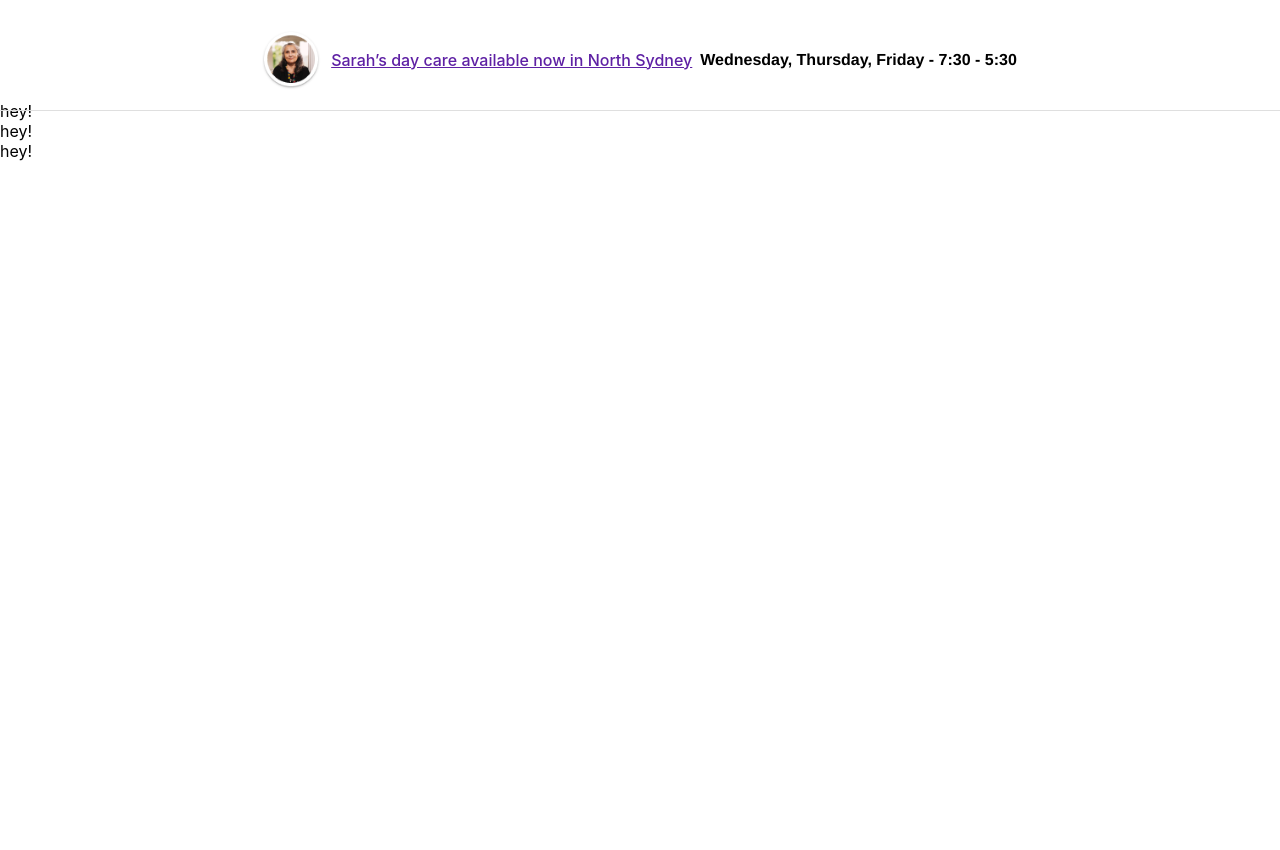
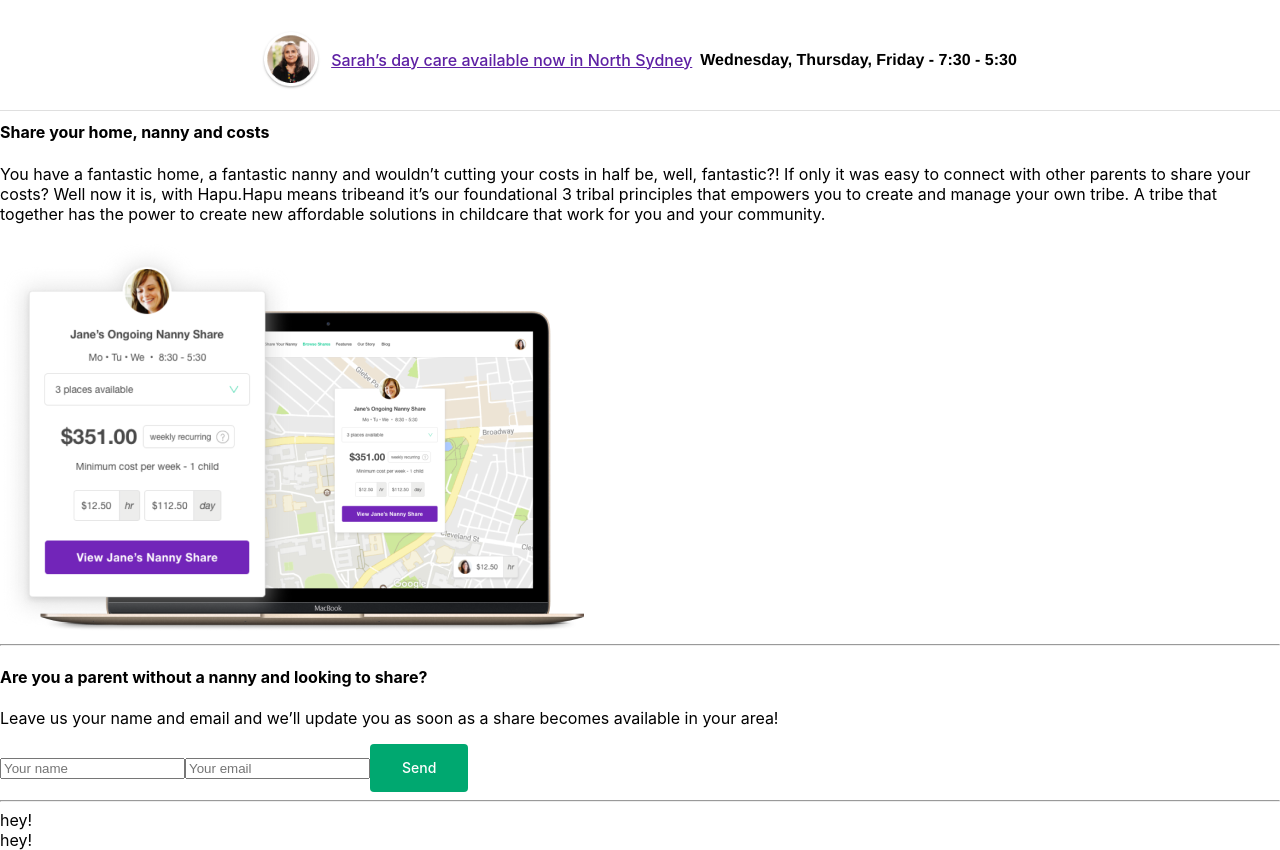
Before and after one commit to RodrigoNeoEx/jungleChallenge, a React (Create React App) app: page / in a window 1280 px wide. Shown: the part 617-1467 px from the top of the page. Before the commit the page ends 800 px from the top, so only its background shows below. Built offline with nearby package versions, Linux system fonts and the light colour scheme; a web font is replaced by a local one.

Commit message:
feat: component shareDescription mvp

```diff
--- /dev/null
+++ b/src/components/inputShare/inputShare.js
@@ -0,0 +1,15 @@
+import React from "react";
+import BasicBtn from "../buttons/BasicBtn";
+import { messages } from "../sections/about/messages";
+
+const InputShare = () => {
+  return (
+    <forms>
+      <input type="text" placeholder={messages.inputName}/>
+      <input type="text" placeholder={messages.inputMail}/>
+      <BasicBtn text={messages.registerSend}/>
+    </forms>
+  )
+}
+
+export default InputShare;
--- a/src/components/sections/about/messages.js
+++ b/src/components/sections/about/messages.js
@@ -14,4 +14,7 @@ export const messages = {
   frameworkLink: "Read how Hapu’s tribal background defines our app",
   commingSoonTitle: "Coming soon: Nanny Share Daily Diary!",
   commingSoonDescription: "With the Hapu daily diary your nanny will be able to update you and your sharers with photos and commentary of the day. You and sharers will receive notifications and you’ll be able to login to view the daily adventures fo your little ones. We can’t wait!",
+  registerSend: "Send",
+  inputName: "Your name",
+  inputMail: "Your email",
 }
--- a/src/components/sections/about/shareDescription/ShareDescripion.js
+++ b/src/components/sections/about/shareDescription/ShareDescripion.js
@@ -1,12 +1,27 @@
 import React from "react";
 import Register from "./register/Register";
 import { messages } from "../messages";
+import ShareHome from "../../../../images/shareHome.png"
 
 const ShareDescripion = () => {
   return (
-    <div>
+    <section className="shareDescription">
+      <main>
+      <article>
+        <h1>{messages.shareHomeTitle}</h1>
+        <p>
+          <span>
+            {messages.shareHomeDescription1}
+          <a>{messages.shareHomeDescriptionLink}</a>
+            {messages.shareHomeDescription2}
+          </span>
+        </p>
+      </article>
+        <img src={ShareHome} alt="costs example" />
+      </main>
+      <hr/>
       <Register />
-    </div>
+    </section>
   )
 }
 
--- a/src/components/sections/about/shareDescription/register/Register.js
+++ b/src/components/sections/about/shareDescription/register/Register.js
@@ -1,11 +1,16 @@
 import React from "react";
+import InputShare from "../../../../inputShare/inputShare";
+import ShareHome from "../../../../../images/shareHome.png"
 import { messages } from "../../messages";
 
 const Register = () => {
   return (
-    <div>
-      hey!
-    </div>
+    <section>
+      <h1>{messages.inputTitle}</h1>
+      <p>{messages.inputDescription}</p>
+      <InputShare />
+      <hr />
+    </section>
   )
 }
 
```
